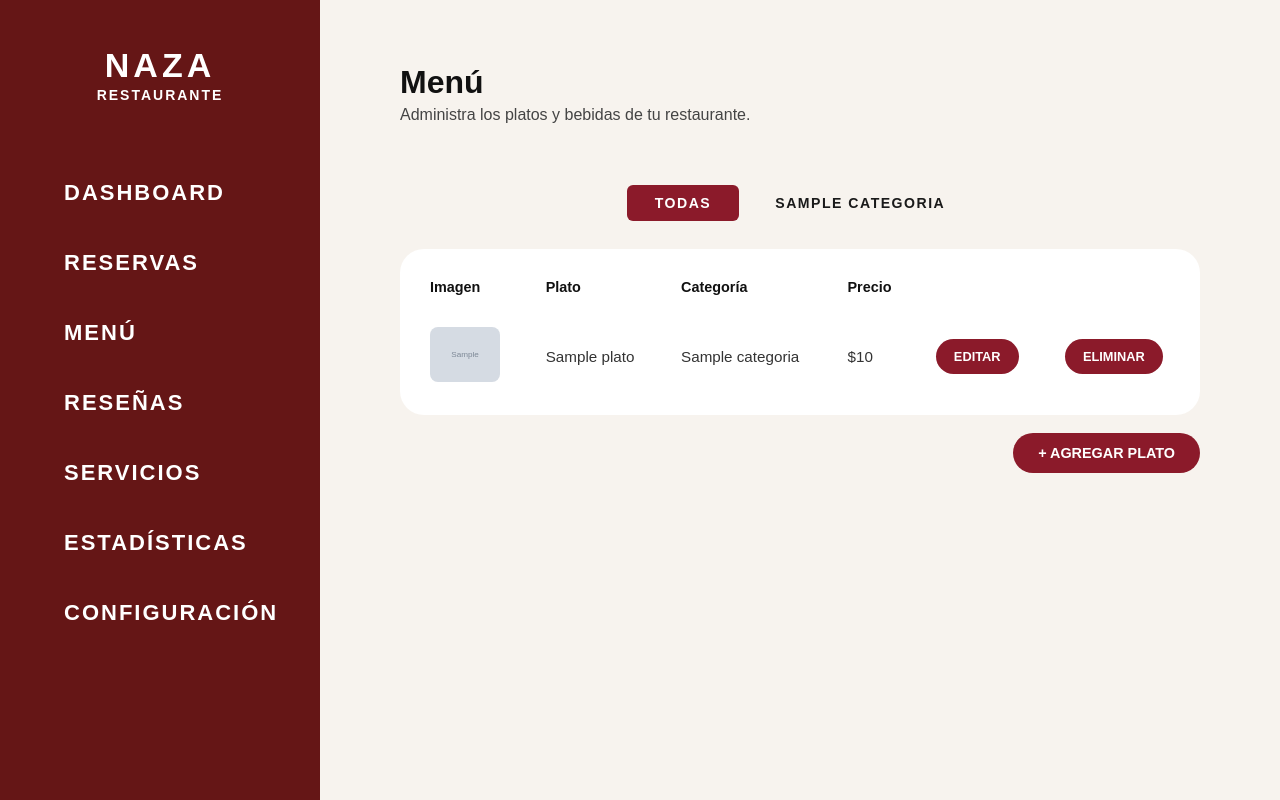
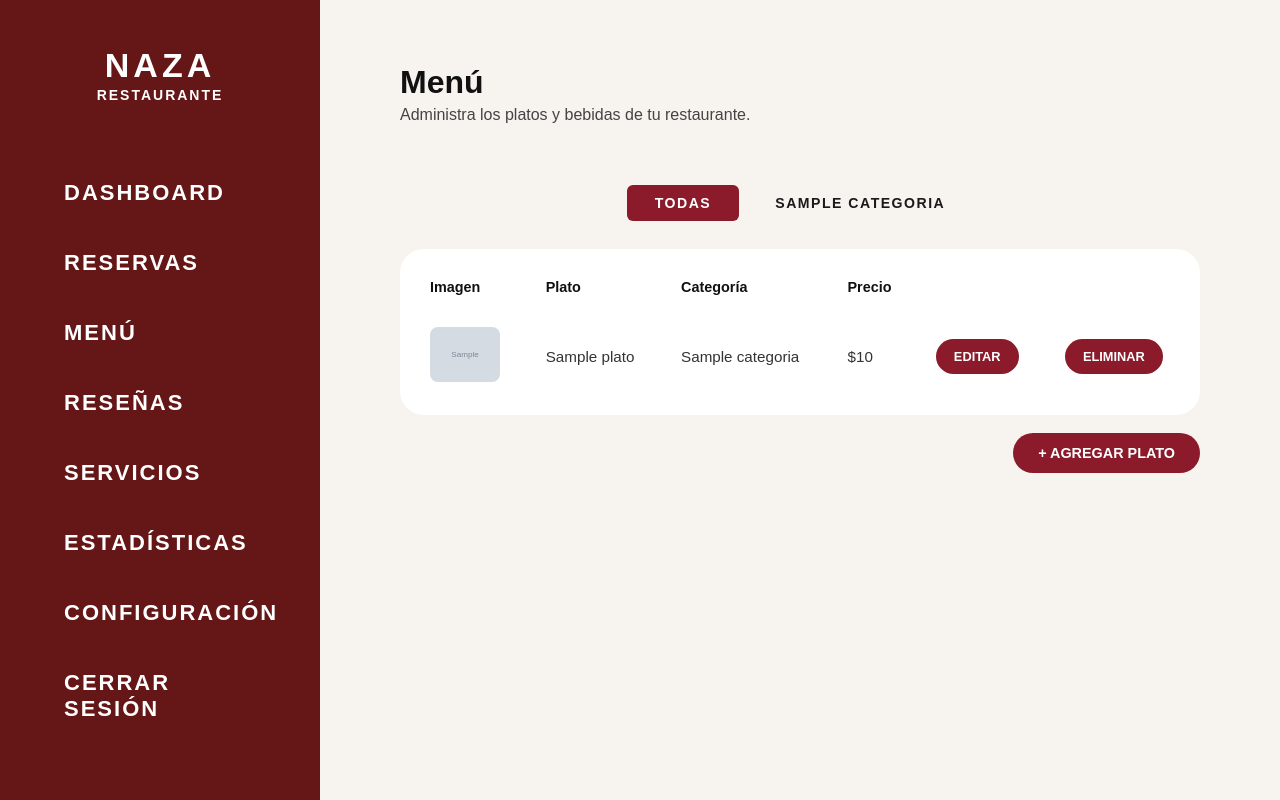
Before and after one commit to keytapia/TP3ids, a Flask app: template frontend/templates/admin/menu.html in a window 1280 px wide. Run offline with Flask 3, Linux system fonts and the light colour scheme; the template is opened without the code that fills it: most values are stand-ins (such as "Sample title", 1, 10 or a date in 2020); grey boxes marked "Sample" are stand-in pictures.

Commit message:
nuevo boton en admin, falta que le cambie el estilo

```diff
--- a/frontend/templates/admin/base.html
+++ b/frontend/templates/admin/base.html
@@ -38,8 +38,8 @@
                     Menú
                 </a>
 
-                <a href="{{ url_for('reseñas_admin.reseñas') }}"
-                   class="{% if request.endpoint == 'reseñas_admin.reseñas' %}active{% endif %}">
+                <a href="{{ url_for('resenas_admin.resenas') }}"
+                   class="{% if request.endpoint == 'resenas_admin.resenas' %}active{% endif %}">
                     Reseñas
                 </a>
 
@@ -58,6 +58,9 @@
                     Configuración
                 </a>
 
+                <a href="{{ url_for('inicio.inicio') }}">
+                    Cerrar Sesión
+                </a>
             </nav>
 
         </aside>
```
